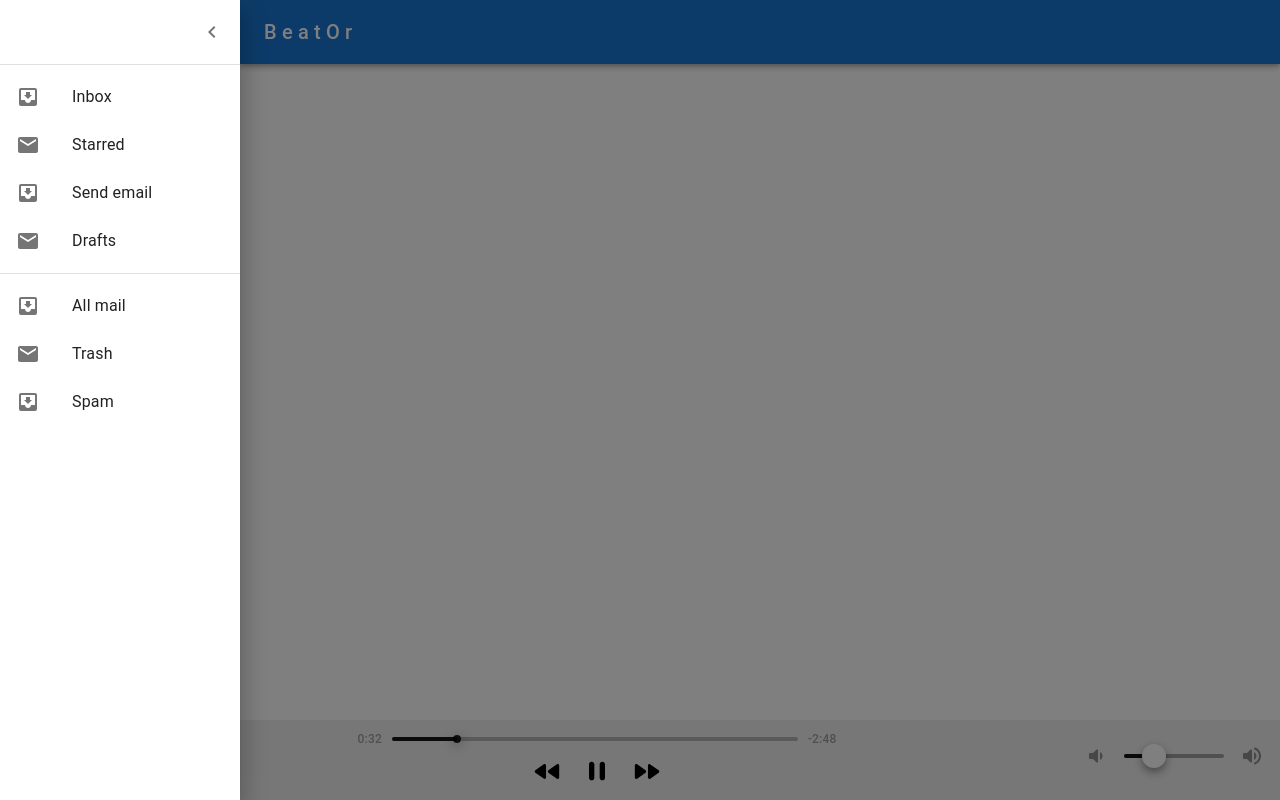
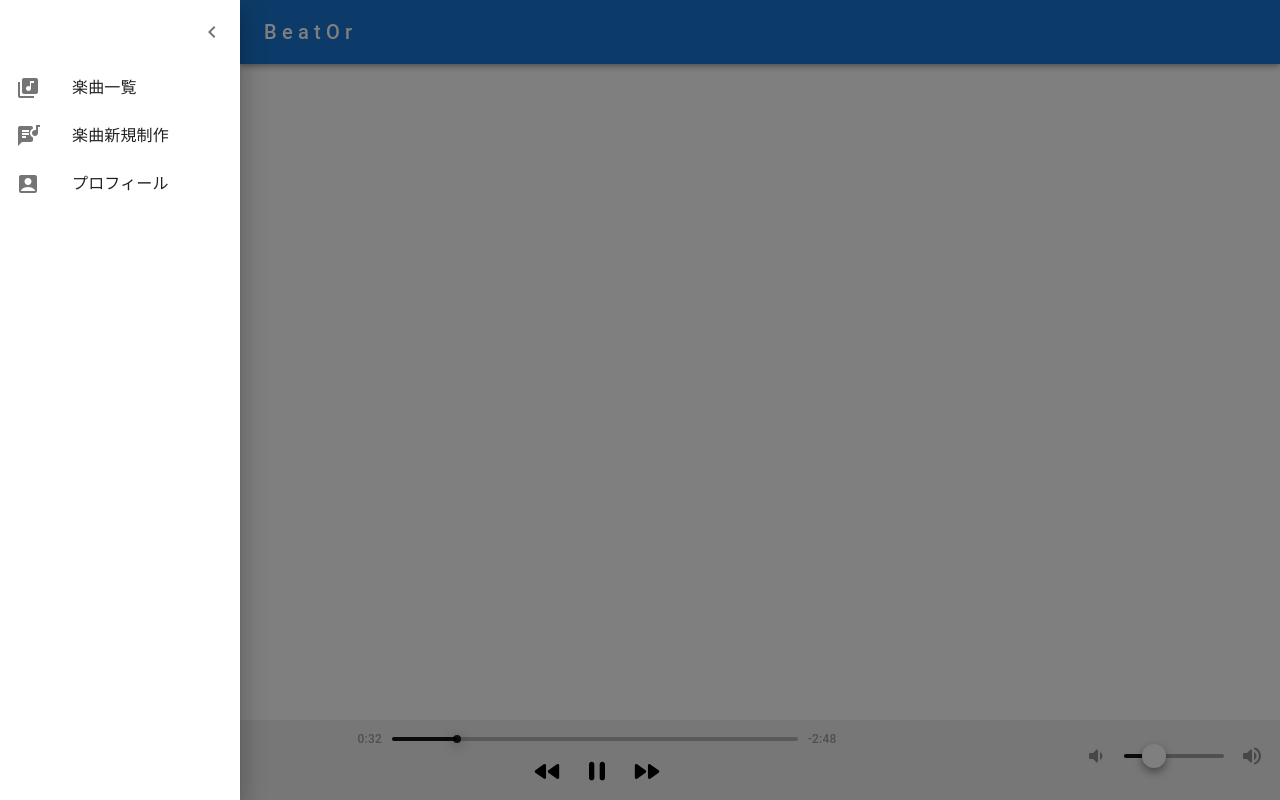
Before and after one commit to Jumpei-Arigaya/beator-front-web, a Next.js app: page / in a window 1280 px wide. Both pictures are taken after a click on the button 32 px from the left and 32 px from the top of the page. Built offline with nearby package versions, Linux system fonts and the light colour scheme.

Commit message:
サイドメニューの項目名とアイコンを変更

```diff
--- a/src/components/layouts/DashBoard.tsx
+++ b/src/components/layouts/DashBoard.tsx
@@ -7,7 +7,6 @@ import MuiAppBar, { AppBarProps as MuiAppBarProps } from "@mui/material/AppBar";
 import Toolbar from "@mui/material/Toolbar";
 import List from "@mui/material/List";
 import Typography from "@mui/material/Typography";
-import Divider from "@mui/material/Divider";
 import IconButton from "@mui/material/IconButton";
 import MenuIcon from "@mui/icons-material/Menu";
 import ChevronLeftIcon from "@mui/icons-material/ChevronLeft";
@@ -18,7 +17,9 @@ import ListItemIcon from "@mui/material/ListItemIcon";
 import ListItemText from "@mui/material/ListItemText";
 import InboxIcon from "@mui/icons-material/MoveToInbox";
 import MailIcon from "@mui/icons-material/Mail";
-
+import LibraryMusicIcon from '@mui/icons-material/LibraryMusic';
+import LyricsIcon from '@mui/icons-material/Lyrics';
+import AccountBoxIcon from '@mui/icons-material/AccountBox';
 const drawerWidth = 240;
 
 const Main = styled("main", { shouldForwardProp: (prop) => prop !== "open" })<{
@@ -127,32 +128,38 @@ export default function DashBoard({ children }: LayoutProps) {
             )}
           </IconButton>
         </DrawerHeader>
-        <Divider />
-        <List>
-          {["Inbox", "Starred", "Send email", "Drafts"].map((text, index) => (
-            <ListItem key={text} disablePadding>
+        {/* <Divider />
+
+        <Divider /> */}
+
+        {/* 楽曲一覧のリストアイテム */}
+      <ListItem disablePadding>
         <ListItemButton>
           <ListItemIcon>
-                  {index % 2 === 0 ? <InboxIcon /> : <MailIcon />}
+            <LibraryMusicIcon /> {/* 楽曲一覧アイコン */}
           </ListItemIcon>
-                <ListItemText primary={text} />
+          <ListItemText primary="楽曲一覧" /> {/* テキスト: "楽曲一覧" */}
         </ListItemButton>
       </ListItem>
-          ))}
-        </List>
-        <Divider />
-        <List>
-          {["All mail", "Trash", "Spam"].map((text, index) => (
-            <ListItem key={text} disablePadding>
+
+      <ListItem disablePadding>
         <ListItemButton>
           <ListItemIcon>
-                  {index % 2 === 0 ? <InboxIcon /> : <MailIcon />}
+            <LyricsIcon /> {/* 楽曲新規制作:アイコン */}
           </ListItemIcon>
-                <ListItemText primary={text} />
+          <ListItemText primary="楽曲新規制作" /> {/* テキスト: "楽曲新規制作" */}
         </ListItemButton>
       </ListItem>
-          ))}
-        </List>
+
+      <ListItem disablePadding>
+        <ListItemButton>
+          <ListItemIcon>
+            <AccountBoxIcon /> {/* プロフィールアイコン */}
+          </ListItemIcon>
+          <ListItemText primary="プロフィール" /> {/* テキスト: "プロフィール" */}
+        </ListItemButton>
+      </ListItem>
+
       </Drawer>
       <div style={{ marginTop: "64px" }}>{children}</div>
     </Box>
```
Lines whose indentation alone changed are shown as unchanged.
